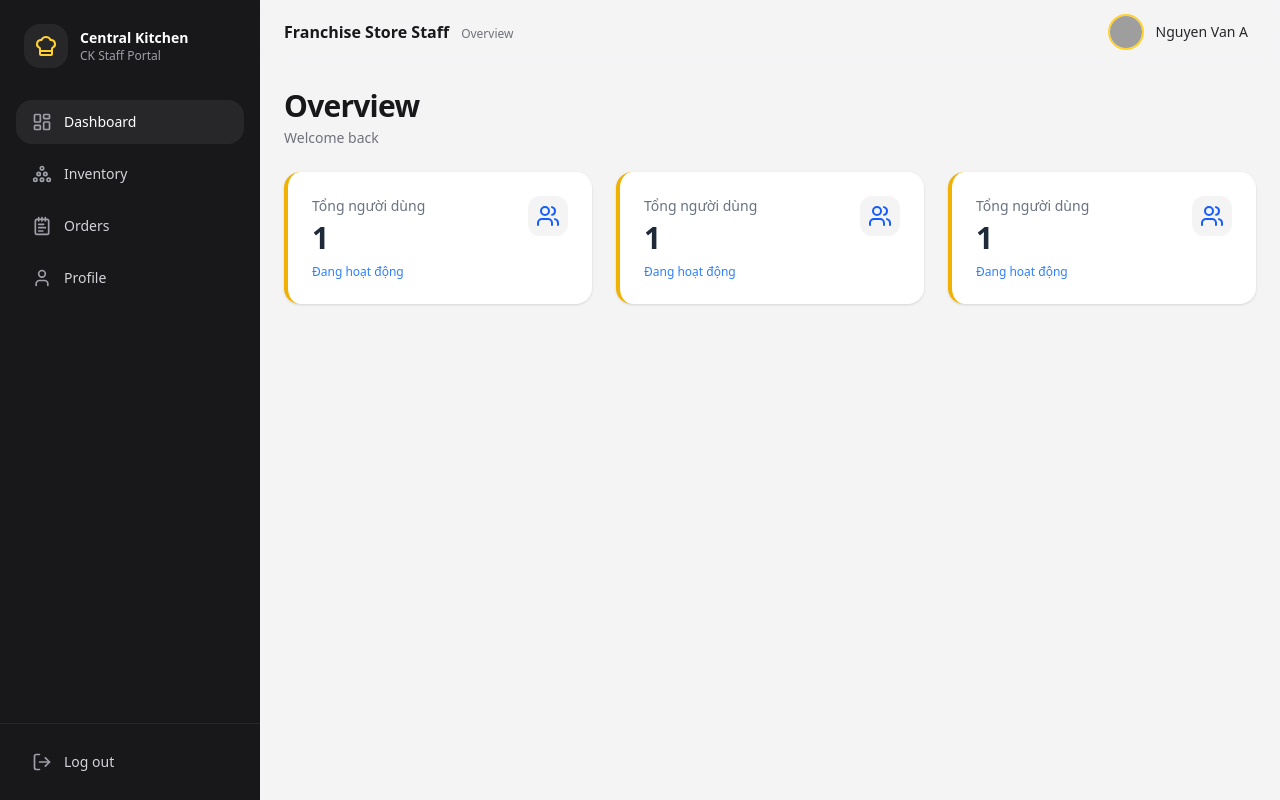
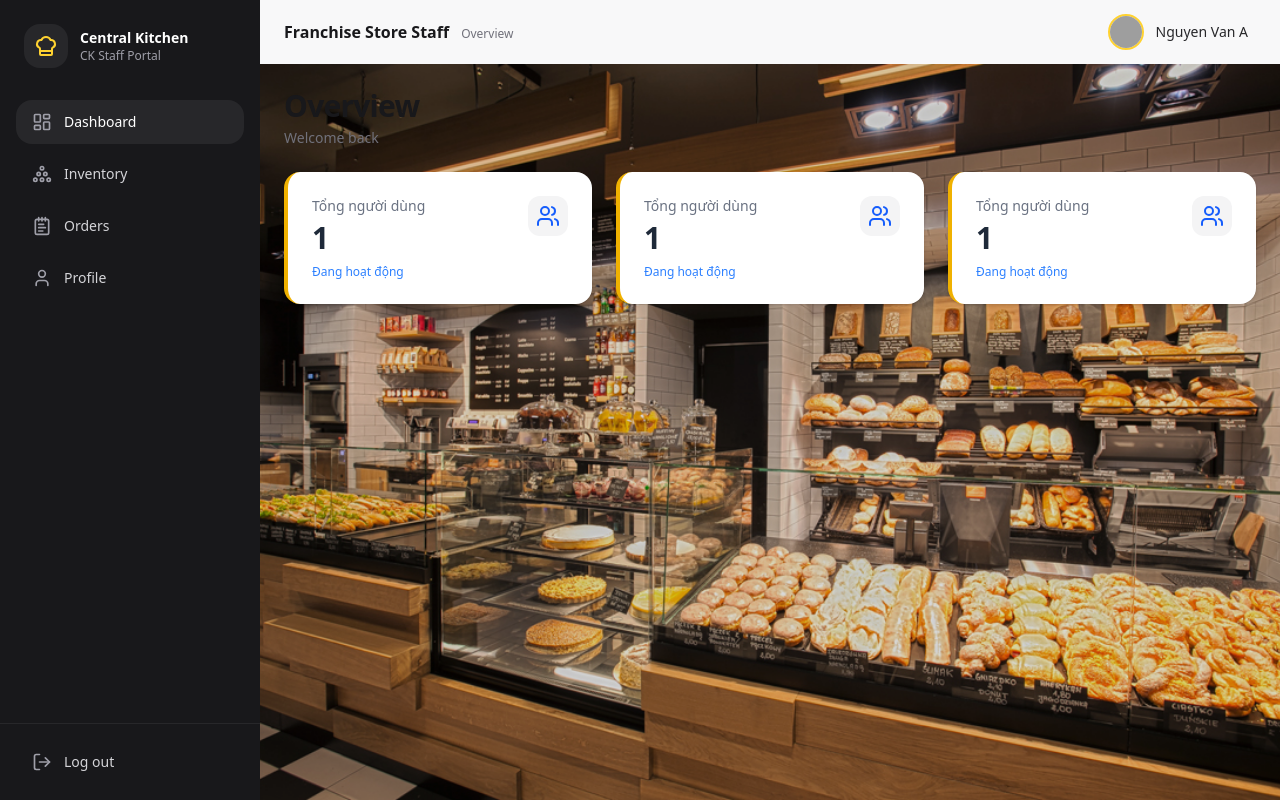
Before and after one commit to datTOK/FranchiseStore_FE, a React (Vite) app: page /ck-staff/dashboard in a window 1280 px wide. Built offline with nearby package versions, Linux system fonts and the light colour scheme; sample sign-in values are in the browser's storage; grey boxes are pictures that could not be loaded.

Commit message:
update layout

```diff
--- a/src/app/fr_staff/FRStaffLayout.tsx
+++ b/src/app/fr_staff/FRStaffLayout.tsx
@@ -2,7 +2,7 @@ import { Outlet, useLocation, useNavigate } from "react-router-dom";
 import { useEffect } from "react";
 import FRStaffSidebar from "../../components/FRStaffSidebar";
 import FRStaffHeader from "../../components/FRStaffHeader";
-import bg from "../../assets/staff-bg.jpg";
+
 
 export default function FRStaffLayout() {
   const navigate = useNavigate();
@@ -30,25 +30,35 @@ export default function FRStaffLayout() {
 
   return (
     <div className="min-h-screen w-full bg-zinc-100">
-      {/* Sidebar fixed (ẩn khi màn nhỏ) */}
+
       <div className="hidden md:block fixed left-0 top-0 h-screen w-[260px] z-40">
         <FRStaffSidebar />
       </div>
 
-      {/* Content area (màn nhỏ không chừa 260px) */}
+
       <div className="ml-0 md:ml-[260px] min-h-screen relative">
-        <div
-          className="absolute inset-0 bg-cover bg-center bg-no-repeat -z-10"
-          style={{ backgroundImage: `url(${bg})` }}
-        />
+
 
         <div className="relative flex min-h-screen flex-col">
           <div className="sticky top-0 z-30">
             <FRStaffHeader />
           </div>
 
-          <main className="flex-1 overflow-y-auto p-6">
-            <Outlet />
+          <main className="relative flex-1 overflow-y-auto p-6">
+
+<div
+  className="absolute inset-0 z-0 bg-cover bg-center bg-no-repeat"
+  style={{ backgroundImage: 'url("/anhnen.png")' }}
+  aria-hidden="true"
+/>
+
+
+<div className="absolute inset-0 z-0 bg-black/15" aria-hidden="true" />
+
+
+<div className="relative z-10">
+  <Outlet />
+</div>
           </main>
         </div>
       </div>
--- a/src/app/staff/CKStaffLayout.tsx
+++ b/src/app/staff/CKStaffLayout.tsx
@@ -2,7 +2,7 @@ import { Outlet, useLocation, useNavigate } from "react-router-dom";
 import { useEffect } from "react";
 import CKStaffSidebar from "../../components/CKStaffSidebar";
 import CKStaffHeader from "../../components/CKStaffHeader";
-import bg from "../../assets/staff-bg.jpg";
+
 
 export default function CKStaffLayout() {
   const navigate = useNavigate();
@@ -31,7 +31,7 @@ export default function CKStaffLayout() {
   }, [location.pathname, navigate]);
 
   return (
-    <div className="min-h-screen w-full bg-zinc-100">
+    <div className="min-h-screen w-full bg-transparent">
       {/* Sidebar fixed */}
       <div className="hidden md:block fixed left-0 top-0 h-screen w-[260px] z-40">
         <CKStaffSidebar />
@@ -39,10 +39,7 @@ export default function CKStaffLayout() {
 
       {/* Content area (chừa chỗ sidebar) */}
       <div className="ml-0 md:ml-[260px] min-h-screen relative">
-        <div
-          className="absolute inset-0 bg-cover bg-center bg-no-repeat -z-10"
-          style={{ backgroundImage: `url(${bg})` }}
-        />
+
 
         <div className="relative flex min-h-screen flex-col">
           {/* Header cố định trên top */}
@@ -51,8 +48,19 @@ export default function CKStaffLayout() {
           </div>
 
           {/* Chỉ main cuộn */}
-          <main className="flex-1 overflow-y-auto p-6">
-            <Outlet />
+          <main className="relative flex-1 overflow-y-auto p-6">
+            {/* Background */}
+<div
+  className="absolute inset-0 z-0 bg-cover bg-center bg-no-repeat"
+  style={{ backgroundImage: 'url("/anhnen.png")' }}
+  aria-hidden="true"
+/>
+
+{/* Overlay làm ảnh đậm */}
+<div className="absolute inset-0 z-0 bg-black/15" aria-hidden="true" />
+            <div className="relative z-10">
+  <Outlet />
+</div>
           </main>
         </div>
       </div>
```
Also changed, not shown: public/anhnen.png (added), 1 other file (tests, documents, lock files or other folders).
